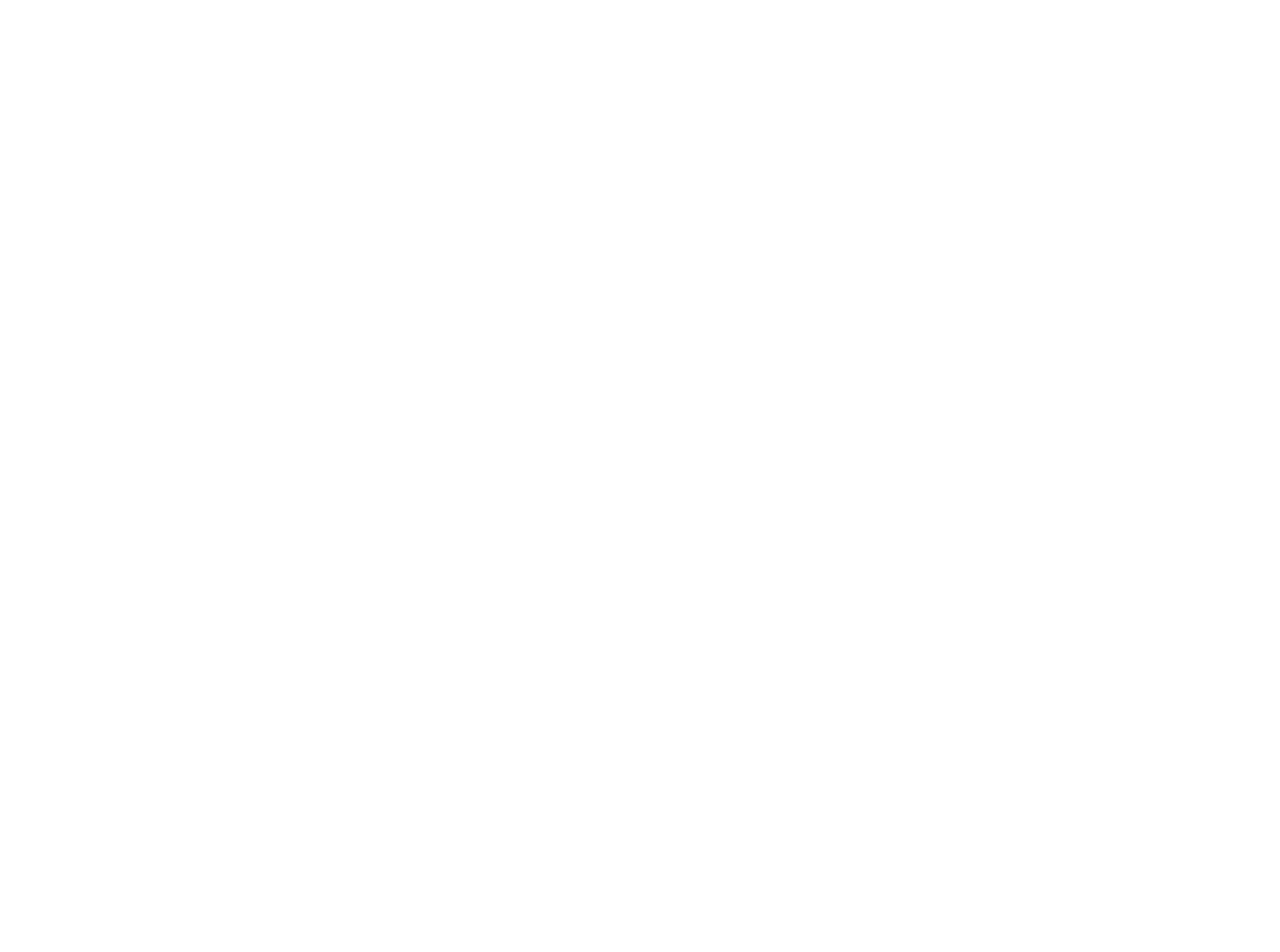
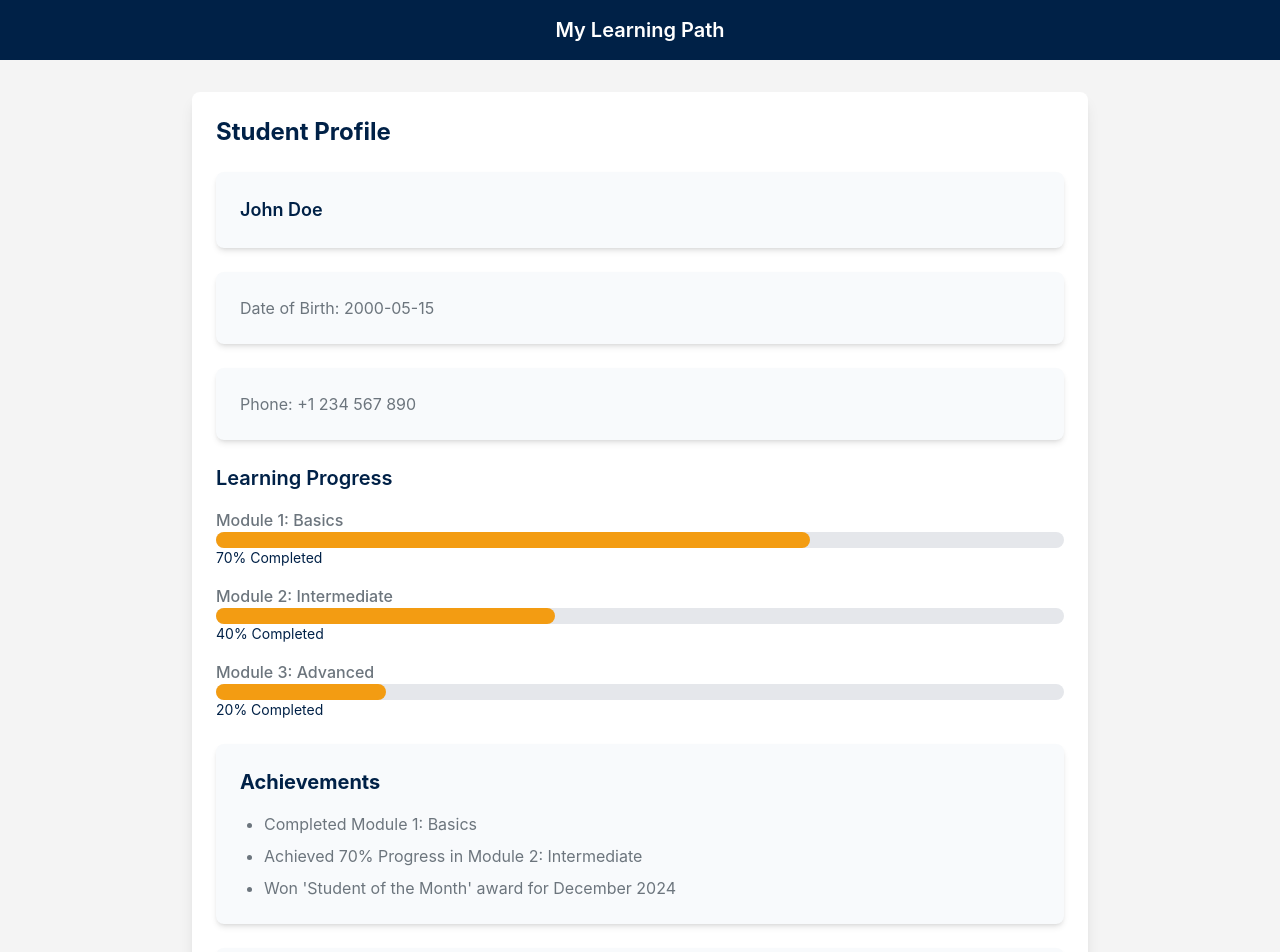
Before and after one commit to Clusters-Config/Fin-Quest, a React (Vite) app in the folder frontend/: page /ProfilePage in a window 1280 px wide. Before the commit this address had no page. Shown: the top 952 px of the page. Before the commit the page ends 800 px from the top, so only its background shows below. Built offline with nearby package versions, Linux system fonts and the light colour scheme.

Commit message:
Added student profile page  to Personalized learning path

```diff
--- a/frontend/src/App.jsx
+++ b/frontend/src/App.jsx
@@ -22,6 +22,7 @@
 import Profile  from "./pages/Profile";
 import ProfitLossLadder from "./GameComponents/ProfitLossLadder"
 import DailyChallenges from "./GameComponents/DailyChallenges"
+import ProfilePage  from "./learn_path_components/ProfilePage";
 
 
 const App = () => {
@@ -51,6 +52,7 @@
           <Route path="/Profile" element={<Profile />} />
           <Route path="/ProfitLossLadder" element={<ProfitLossLadder />} />
           <Route path="/DailyChallenges" element={<DailyChallenges />} />
+          <Route path="/ProfilePage" element={<ProfilePage />} />
         </Routes>
       </div>
     </Router>
--- /dev/null
+++ b/frontend/src/learn_path_components/ProfilePage.jsx
@@ -0,0 +1,94 @@
+import React, { useState } from "react";
+
+const ProfilePage = () => {
+  // Dummy student data
+  const student = {
+    name: "John Doe",
+    dob: "2000-05-15",
+    phone: "+1 234 567 890",
+    achievements: [
+      "Completed Module 1: Basics",
+      "Achieved 70% Progress in Module 2: Intermediate",
+      "Won 'Student of the Month' award for December 2024",
+    ],
+  };
+
+  // Learning modules progress
+  const [modules, setModules] = useState([
+    { name: "Module 1: Basics", progress: 70 },
+    { name: "Module 2: Intermediate", progress: 40 },
+    { name: "Module 3: Advanced", progress: 20 },
+  ]);
+
+  return (
+    <div className="bg-[#F4F4F4] min-h-screen">
+      {/* Navbar */}
+      <nav className="bg-[#002147] text-white p-4 text-center text-xl font-semibold">
+        My Learning Path
+      </nav>
+
+      {/* Profile Container */}
+      <div className="max-w-4xl mx-auto my-8 p-6 bg-white shadow-lg rounded-lg">
+
+        {/* Profile Header */}
+        <h2 className="text-[#002147] text-2xl font-bold mb-6">Student Profile</h2>
+
+        {/* Student Info */}
+        <div className="grid grid-cols-1 sm:grid-cols-2 gap-6 mb-6">
+          {/* Student Name */}
+          <div className="bg-[#F8FAFC] p-6 rounded-lg shadow-md">
+            <p className="text-lg font-semibold text-[#002147]">{student.name}</p>
+          </div>
+
+          {/* Date of Birth */}
+          <div className="bg-[#F8FAFC] p-6 rounded-lg shadow-md">
+            <p className="text-[#6C757D]">Date of Birth: {student.dob}</p>
+          </div>
+
+          {/* Phone Number */}
+          <div className="bg-[#F8FAFC] p-6 rounded-lg shadow-md">
+            <p className="text-[#6C757D]">Phone: {student.phone}</p>
+          </div>
+        </div>
+
+        {/* Learning Path Progress */}
+        <div className="mb-6">
+          <h3 className="text-xl font-semibold text-[#002147] mb-4">Learning Progress</h3>
+          {modules.map((module, index) => (
+            <div key={index} className="mb-4">
+              <p className="text-[#6C757D] font-medium">{module.name}</p>
+              <div className="w-full bg-gray-200 rounded-full h-4">
+                <div
+                  className="h-4 bg-[#F39C12] rounded-full"
+                  style={{ width: `${module.progress}%` }}
+                ></div>
+              </div>
+              <p className="text-sm text-[#002147]">{module.progress}% Completed</p>
+            </div>
+          ))}
+        </div>
+
+        {/* Achievements Section */}
+        <div className="bg-[#F8FAFC] p-6 rounded-lg shadow-md mb-6">
+          <h3 className="text-[#002147] text-xl font-bold mb-4">Achievements</h3>
+          <ul className="list-disc pl-6 space-y-2">
+            {student.achievements.map((achievement, index) => (
+              <li key={index} className="text-[#6C757D]">{achievement}</li>
+            ))}
+          </ul>
+        </div>
+
+        {/* Learning Path Overview */}
+        <div className="bg-[#F8FAFC] p-6 rounded-lg shadow-md">
+          <h3 className="text-[#002147] text-xl font-bold mb-4">Learning Path Overview</h3>
+          <p className="text-[#6C757D]">
+            This learning path consists of three modules, guiding students from basics to
+            advanced topics. Keep progressing and complete all modules to achieve mastery!
+          </p>
+        </div>
+      </div>
+    </div>
+  );
+};
+
+export default ProfilePage;
--- a/frontend/src/pages/Learning_paths.jsx
+++ b/frontend/src/pages/Learning_paths.jsx
@@ -1,5 +1,6 @@
 import React, { useState } from "react";
 import { useNavigate } from "react-router-dom";
+import { FaUserCircle } from "react-icons/fa"; // Icon for the profile
 
 const Learning_paths = () => {
   const [openSection, setOpenSection] = useState(null);
@@ -53,18 +54,28 @@
   };
 
   const handleJoinGroup = (groupRoute) => {
-    // Navigate to the group page
     navigate(groupRoute);
   };
 
   const sampleGroups = [
     { name: "Dive In", route: "/ForumPage" },
-    // { name: "Group 2: Investment", route: "/group2-investment" },
-    // { name: "Group 3: Interest Rates", route: "/group3-interest-rates" },
   ];
 
   return (
     <div className="px-4 sm:px-6 lg:px-10">
+      {/* Navbar */}
+      <nav className="bg-[#002147] p-4 flex justify-between items-center">
+        <h1 className="text-white text-lg font-extrabold">Learning Hub</h1>
+        <div className="flex items-center space-x-4">
+          <button
+            onClick={() => navigate("/ProfilePage")}
+            className="text-white text-2xl"
+          >
+            <FaUserCircle />
+          </button>
+        </div>
+      </nav>
+
       {/* Header Section */}
       <div>
         <h1 className="text-center text-2xl sm:text-xl mt-8 text-[#002147] font-extrabold">
@@ -175,7 +186,14 @@
           </div>
         </div>
       </div>
+
+       {/* Footer */}
+       <footer className="bg-[#002147] text-white py-4 px-6 text-center">
+        <p className="text-sm mt-2">&copy; 2025 Fin-Quest. All Rights Reserved.</p>
+      </footer>
+
     </div>
+
   );
 };
 
```
